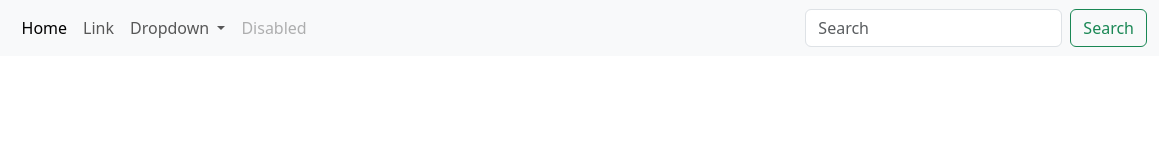
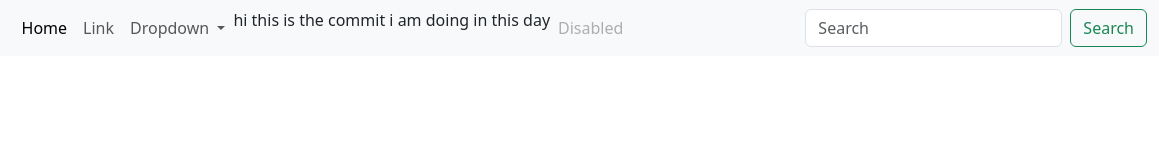
Before and after one commit to King1124/website, a plain HTML site: page index.html in a window 1280 px wide. Shown: the full height of the page, 121-1280 px from the left. Drawn offline with nearby package versions, Linux system fonts and the light colour scheme.

Commit message:
Update index.html

```diff
--- a/index.html
+++ b/index.html
@@ -43,6 +43,7 @@
                       <li><a class="dropdown-item" href="#">Something else here</a></li>
                     </ul>
                   </li>
+                    <p> hi this is the commit i am doing in this day</p>
                   <li class="nav-item">
                     <a class="nav-link disabled" aria-disabled="true">Disabled</a>
                   </li>
```
